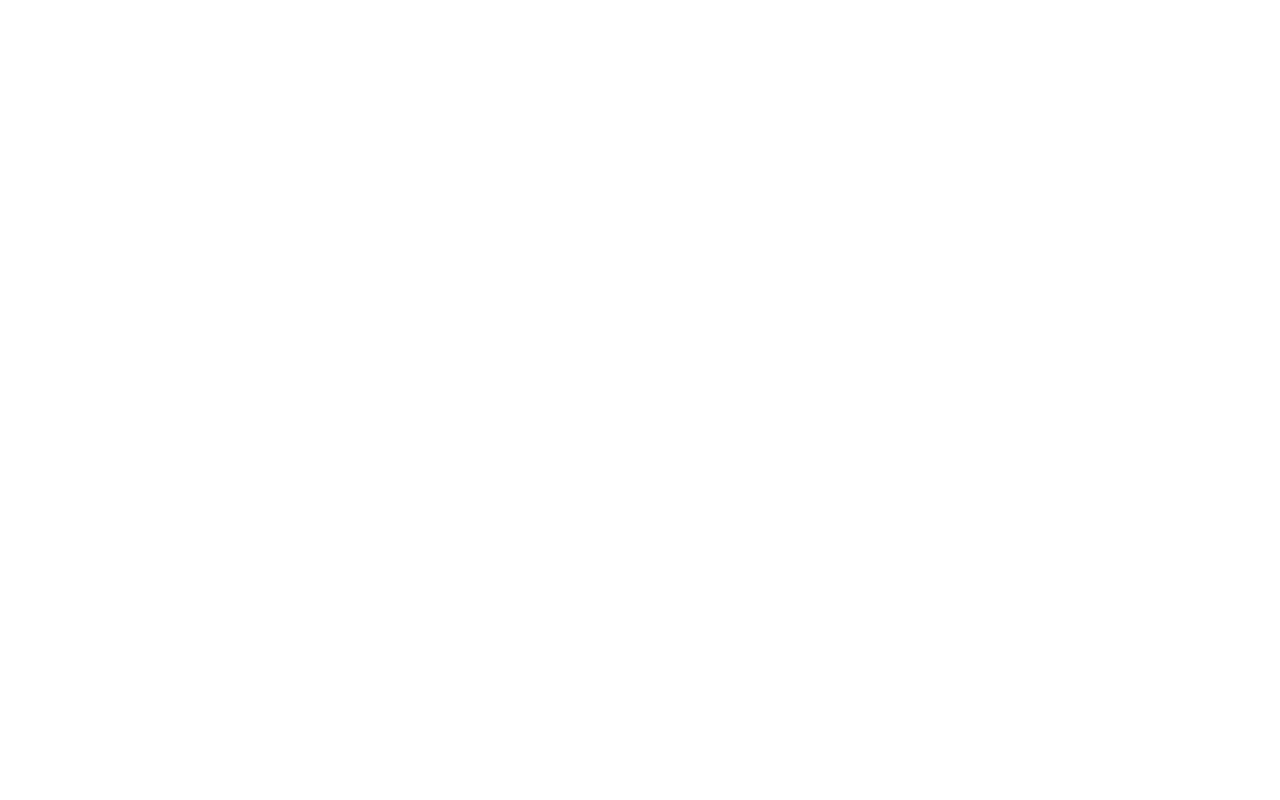
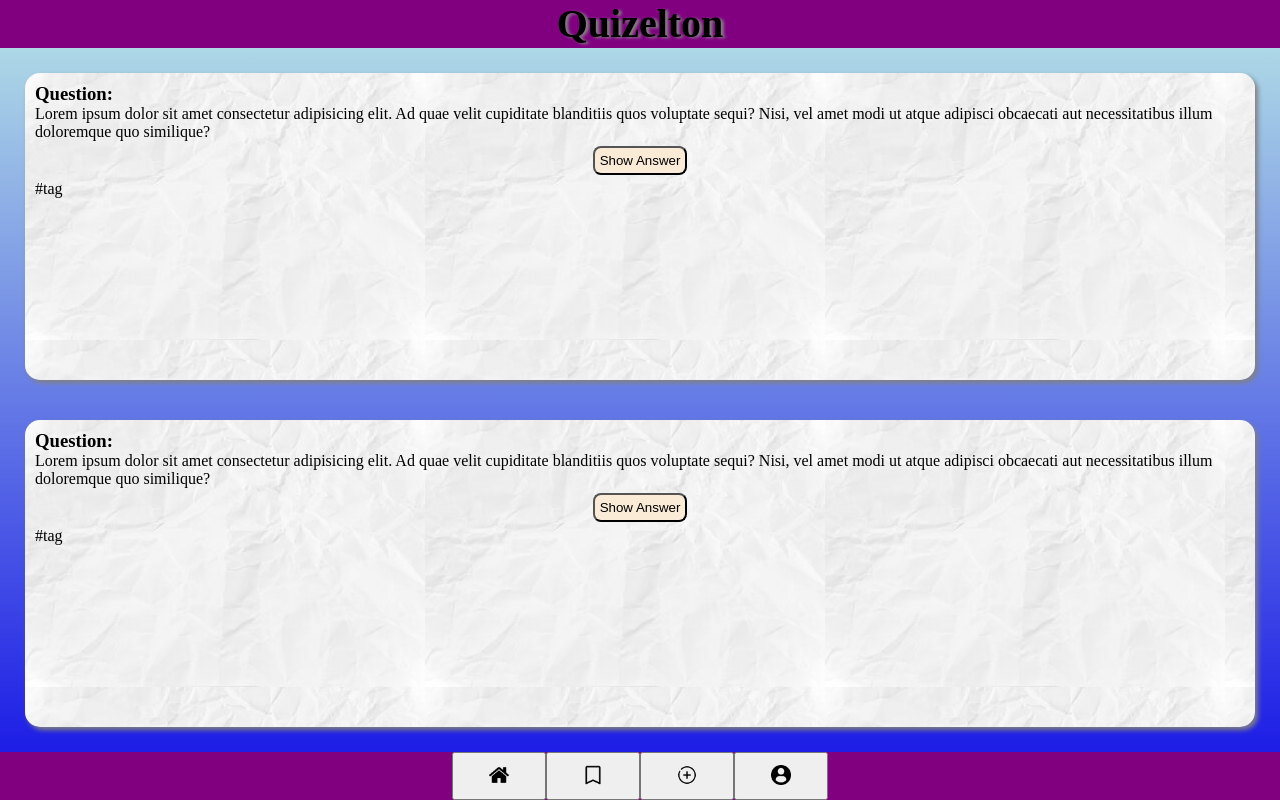
Before and after one commit to Chaosfuchs/quiz-app, a plain HTML site: page create.html in a window 1280 px wide. Drawn offline with Linux system fonts and the light colour scheme.

Commit message:
Create branch for create page

```diff
--- a/create.html
+++ b/create.html
@@ -1 +1,38 @@
 <!-- This is the Createpage for the Quiz-App -->
+<!DOCTYPE html>
+<html lang="en">
+  <head>
+    <meta charset="UTF-8" />
+    <meta http-equiv="X-UA-Compatible" content="IE=edge" />
+    <meta name="viewport" content="width=device-width, initial-scale=1.0" />
+    <title>Quizelton</title>
+    <!-- Stylesheets -->
+    <link rel="stylesheet" href="global.css" />
+    <!-- End Stylesheets -->
+  </head>
+  <body>
+    <div class="mobile-grid">
+      <h1>Quizelton</h1>
+      <main class="content" id="home">
+        <section class="card">
+          <h3>Question:</h3>
+          <p>Lorem ipsum dolor sit amet consectetur adipisicing elit. Ad quae velit cupiditate blanditiis quos voluptate sequi? Nisi, vel amet modi ut atque adipisci obcaecati aut necessitatibus illum doloremque quo similique?</p>
+          <button class="button-card">Show Answer</button>
+          <tag>#tag</tag>
+        </section>
+        <section class="card">
+          <h3>Question:</h3>
+          <p>Lorem ipsum dolor sit amet consectetur adipisicing elit. Ad quae velit cupiditate blanditiis quos voluptate sequi? Nisi, vel amet modi ut atque adipisci obcaecati aut necessitatibus illum doloremque quo similique?</p>
+          <button class="button-card">Show Answer</button>
+          <tag>#tag</tag>
+        </section>
+      </main>
+      <nav class="navbar">
+        <button class="button-nav"><img src="/images/home-icon.png"></button></button>
+        <button class="button-nav"><img src="/images/bookmark-icon.webp"></button>
+        <button class="button-nav"><img src="/images/create-icon.png"></button>
+        <button class="button-nav"><img src="/images/profile-icon.png"></button>
+      </nav>
+    </div>
+  </body>
+</html>
```
